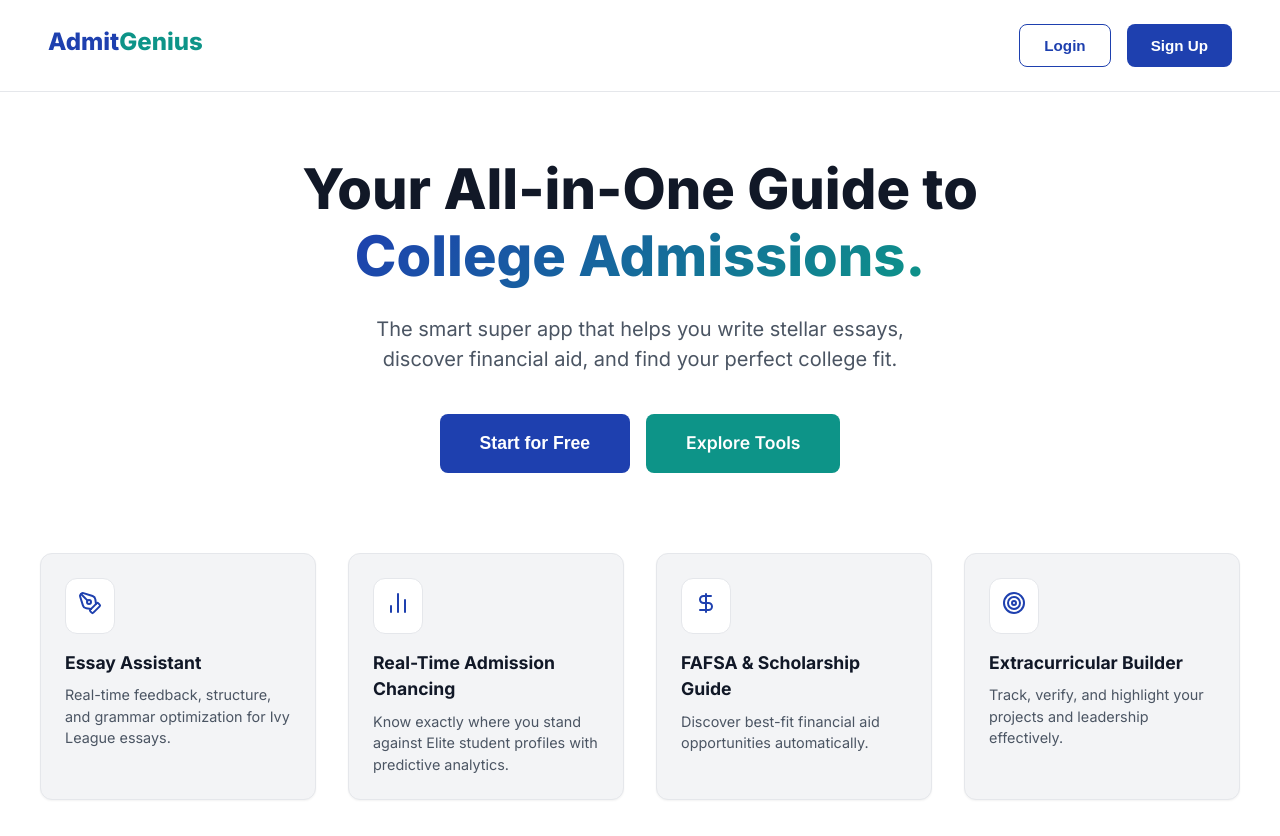
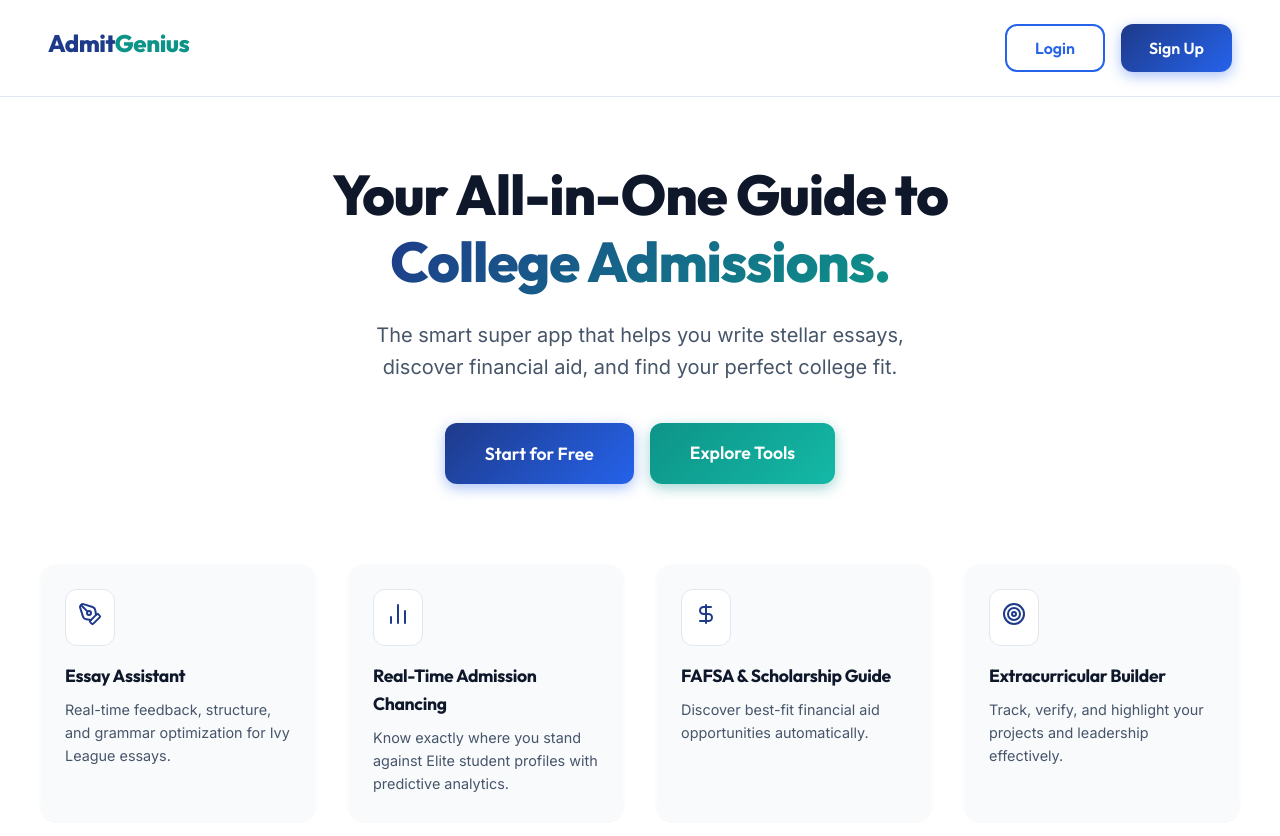
Before and after one commit to AKSHAT9122/admit-genius, a React (Vite) app: page / in a window 1280 px wide. Shown: the top 836 px of the page. Built offline with nearby package versions, Linux system fonts and the light colour scheme; no server answers.

Commit message:
Style: Premium UI polish with glassmorphism and animations

```diff
--- a/src/index.css
+++ b/src/index.css
@@ -1,23 +1,25 @@
-@import url('https://fonts.googleapis.com/css2?family=Inter:wght@400;500;600;700;800&display=swap');
+@import url('https://fonts.googleapis.com/css2?family=Outfit:wght@300;400;500;600;700;800&family=Inter:wght@400;500;600&display=swap');
 
 :root {
-  /* Trustworthy SaaS Palette */
-  --primary-blue: #1E40AF;
-  --primary-blue-hover: #1D4ED8;
+  /* Premium Trustworthy SaaS Palette */
+  --primary-blue: #1E3A8A; /* Deeper royal blue */
+  --primary-blue-hover: #2563EB;
   --secondary-blue: #DBEAFE;
 
   --accent-teal: #0D9488;
   --accent-orange: #EA580C;
+  --accent-glow: rgba(37, 99, 235, 0.4);
 
   --bg-white: #FFFFFF;
-  --bg-light-gray: #F3F4F6;
-  --bg-mid-gray: #E5E7EB;
+  --bg-light-gray: #F8FAFC; /* Softer, cooler gray */
+  --bg-mid-gray: #E2E8F0;
 
-  --text-primary: #111827;
-  --text-secondary: #4B5563;
-  --text-light: #9CA3AF;
+  --text-primary: #0F172A;
+  --text-secondary: #475569;
+  --text-light: #94A3B8;
 
-  --border-color: #E5E7EB;
+  --border-color: #E2E8F0;
+  --glass-border: rgba(255, 255, 255, 0.5);
 
   /* Status Colors */
   --success-color: #059669;
@@ -28,8 +30,9 @@
   --danger-bg: #FEE2E2;
 
   --shadow-sm: 0 1px 2px 0 rgb(0 0 0 / 0.05);
-  --shadow-md: 0 4px 6px -1px rgb(0 0 0 / 0.1), 0 2px 4px -2px rgb(0 0 0 / 0.1);
-  --shadow-lg: 0 10px 15px -3px rgb(0 0 0 / 0.1), 0 4px 6px -4px rgb(0 0 0 / 0.1);
+  --shadow-md: 0 4px 6px -1px rgb(0 0 0 / 0.08), 0 2px 4px -2px rgb(0 0 0 / 0.08);
+  --shadow-lg: 0 10px 15px -3px rgb(0 0 0 / 0.1), 0 4px 6px -4px rgb(0 0 0 / 0.05);
+  --shadow-glow: 0 0 20px var(--accent-glow);
 }
 
 * {
@@ -41,21 +44,42 @@
 body {
   font-family: 'Inter', sans-serif;
   background-color: var(--bg-light-gray);
+  background-image:
+    radial-gradient(at 0% 0%, rgba(219, 234, 254, 0.5) 0px, transparent 50%),
+    radial-gradient(at 100% 100%, rgba(204, 251, 241, 0.5) 0px, transparent 50%);
+  background-attachment: fixed;
   color: var(--text-primary);
-  line-height: 1.5;
+  line-height: 1.6;
   -webkit-font-smoothing: antialiased;
+}
+
+/* Custom Scrollbar */
+::-webkit-scrollbar {
+  width: 8px;
+}
+::-webkit-scrollbar-track {
+  background: transparent;
+}
+::-webkit-scrollbar-thumb {
+  background: var(--bg-mid-gray);
+  border-radius: 10px;
+}
+::-webkit-scrollbar-thumb:hover {
+  background: var(--text-light);
 }
 
 /* Typography */
 h1, h2, h3, h4, h5, h6 {
+  font-family: 'Outfit', sans-serif; /* Modern, geometric font for headings */
   font-weight: 700;
   color: var(--text-primary);
+  letter-spacing: -0.02em;
 }
 
 a {
   text-decoration: none;
   color: var(--primary-blue);
-  transition: color 0.2s;
+  transition: all 0.3s ease;
 }
 
 a:hover {
@@ -66,27 +90,35 @@
 .app-container {
   display: flex;
   min-height: 100vh;
+  animation: fadeIn 0.6s ease-out;
 }
 
 .main-content {
   flex: 1;
   padding: 2rem 3rem;
   overflow-y: auto;
+  position: relative;
+  z-index: 1;
 }
 
-/* Reusable Components */
+/* Glassmorphism & Cards */
 .card {
-  background: var(--bg-white);
-  border-radius: 12px;
+  background: rgba(255, 255, 255, 0.85);
+  backdrop-filter: blur(12px);
+  -webkit-backdrop-filter: blur(12px);
+  border-radius: 16px;
   box-shadow: var(--shadow-sm);
-  border: 1px solid var(--border-color);
+  border: 1px solid var(--glass-border);
   padding: 1.5rem;
-  transition: transform 0.2s, box-shadow 0.2s;
+  transition: all 0.3s cubic-bezier(0.4, 0, 0.2, 1);
+  animation: slideUp 0.5s ease-out backwards;
 }
 
 .card:hover {
-  box-shadow: var(--shadow-md);
-  transform: translateY(-2px);
+  box-shadow: var(--shadow-lg);
+  transform: translateY(-4px);
+  background: rgba(255, 255, 255, 0.95);
+  border-color: rgba(219, 234, 254, 1); /* Slight blue tint on hover */
 }
 
 /* Buttons */
@@ -95,70 +127,99 @@
   align-items: center;
   justify-content: center;
   gap: 0.5rem;
-  padding: 0.75rem 1.5rem;
-  border-radius: 8px;
+  padding: 0.75rem 1.75rem;
+  border-radius: 12px; /* Smoother border radius */
   font-weight: 600;
-  font-size: 0.95rem;
+  font-family: 'Outfit', sans-serif;
+  font-size: 1rem;
   cursor: pointer;
-  transition: all 0.2s;
+  transition: all 0.3s cubic-bezier(0.4, 0, 0.2, 1);
   border: none;
+  position: relative;
+  overflow: hidden;
+}
+
+.btn::after {
+  content: '';
+  position: absolute;
+  top: 50%;
+  left: 50%;
+  width: 150%;
+  height: 150%;
+  background: rgba(255,255,255,0.1);
+  transform: translate(-50%, -50%) scale(0);
+  border-radius: 50%;
+  transition: transform 0.4s ease-out;
+}
+
+.btn:active::after {
+  transform: translate(-50%, -50%) scale(1);
+  transition: 0s;
 }
 
 .btn-primary {
-  background-color: var(--primary-blue);
+  background: linear-gradient(135deg, var(--primary-blue), var(--primary-blue-hover));
   color: white;
+  box-shadow: 0 4px 14px 0 rgba(37, 99, 235, 0.39);
 }
 
 .btn-primary:hover {
-  background-color: var(--primary-blue-hover);
-  box-shadow: var(--shadow-md);
+  transform: translateY(-2px);
+  box-shadow: 0 6px 20px rgba(37, 99, 235, 0.23);
+  filter: brightness(1.05);
 }
 
 .btn-accent-teal {
-  background-color: var(--accent-teal);
+  background: linear-gradient(135deg, var(--accent-teal), #14B8A6);
   color: white;
+  box-shadow: 0 4px 14px 0 rgba(13, 148, 136, 0.39);
 }
 .btn-accent-teal:hover {
-  filter: brightness(1.1);
-  box-shadow: var(--shadow-md);
+  transform: translateY(-2px);
+  box-shadow: 0 6px 20px rgba(13, 148, 136, 0.3);
 }
 
 .btn-accent-orange {
-  background-color: var(--accent-orange);
+  background: linear-gradient(135deg, var(--accent-orange), #F97316);
   color: white;
+  box-shadow: 0 4px 14px 0 rgba(234, 88, 12, 0.39);
 }
 .btn-accent-orange:hover {
-  filter: brightness(1.1);
-  box-shadow: var(--shadow-md);
+  transform: translateY(-2px);
+  box-shadow: 0 6px 20px rgba(234, 88, 12, 0.3);
 }
 
 .btn-outline {
   background-color: transparent;
-  border: 1px solid var(--primary-blue);
-  color: var(--primary-blue);
+  border: 2px solid var(--primary-blue-hover);
+  color: var(--primary-blue-hover);
 }
 
 .btn-outline:hover {
   background-color: var(--secondary-blue);
+  color: var(--primary-blue);
+  transform: translateY(-2px);
 }
 
 /* Form Elements */
 input, select, textarea {
   width: 100%;
-  padding: 0.75rem;
-  border-radius: 8px;
+  padding: 0.875rem 1rem;
+  border-radius: 10px;
   border: 1px solid var(--border-color);
-  background: var(--bg-white);
+  background: rgba(255, 255, 255, 0.7);
   color: var(--text-primary);
   font-family: 'Inter', sans-serif;
-  font-size: 0.95rem;
-  transition: border-color 0.2s, box-shadow 0.2s;
+  font-size: 1rem;
+  transition: all 0.3s ease;
 }
 
 input:focus, select:focus, textarea:focus {
   outline: none;
-  border-color: var(--primary-blue);
-  box-shadow: 0 0 0 3px var(--secondary-blue);
+  border-color: var(--primary-blue-hover);
+  background: var(--bg-white);
+  box-shadow: 0 0 0 4px rgba(37, 99, 235, 0.1);
+  transform: translateY(-1px);
 }
 
 label {
@@ -167,6 +228,7 @@
   margin-bottom: 0.5rem;
   color: var(--text-secondary);
   font-size: 0.9rem;
+  letter-spacing: 0.01em;
 }
 
 /* Utility Classes */
@@ -174,16 +236,44 @@
   background: linear-gradient(135deg, var(--primary-blue), var(--accent-teal));
   -webkit-background-clip: text;
   -webkit-text-fill-color: transparent;
+  background-clip: text;
 }
 
 .badge {
   display: inline-block;
-  padding: 0.25rem 0.75rem;
+  padding: 0.35rem 0.85rem;
   border-radius: 9999px;
   font-size: 0.75rem;
-  font-weight: 600;
+  font-weight: 700;
+  text-transform: uppercase;
+  letter-spacing: 0.05em;
+  box-shadow: var(--shadow-sm);
 }
 
 .badge-success { background: var(--success-bg); color: var(--success-color); }
 .badge-warning { background: var(--warning-bg); color: var(--warning-color); }
 .badge-danger { background: var(--danger-bg); color: var(--danger-color); }
+
+/* Animations */
+@keyframes fadeIn {
+  from { opacity: 0; }
+  to { opacity: 1; }
+}
+
+@keyframes slideUp {
+  from {
+    opacity: 0;
+    transform: translateY(20px);
+  }
+  to {
+    opacity: 1;
+    transform: translateY(0);
+  }
+}
+
+/* Staggered animation for cards */
+.card:nth-child(1) { animation-delay: 0.1s; }
+.card:nth-child(2) { animation-delay: 0.2s; }
+.card:nth-child(3) { animation-delay: 0.3s; }
+.card:nth-child(4) { animation-delay: 0.4s; }
+.card:nth-child(5) { animation-delay: 0.5s; }
```
